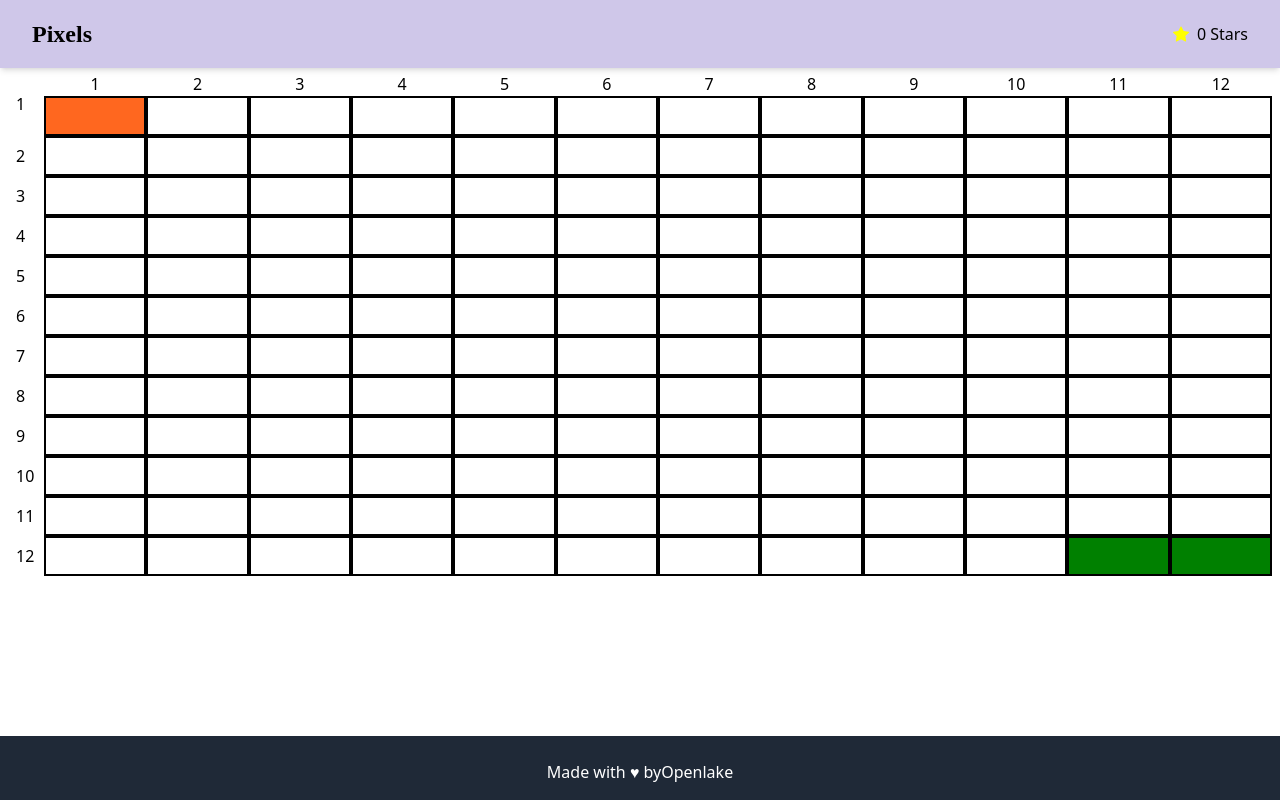
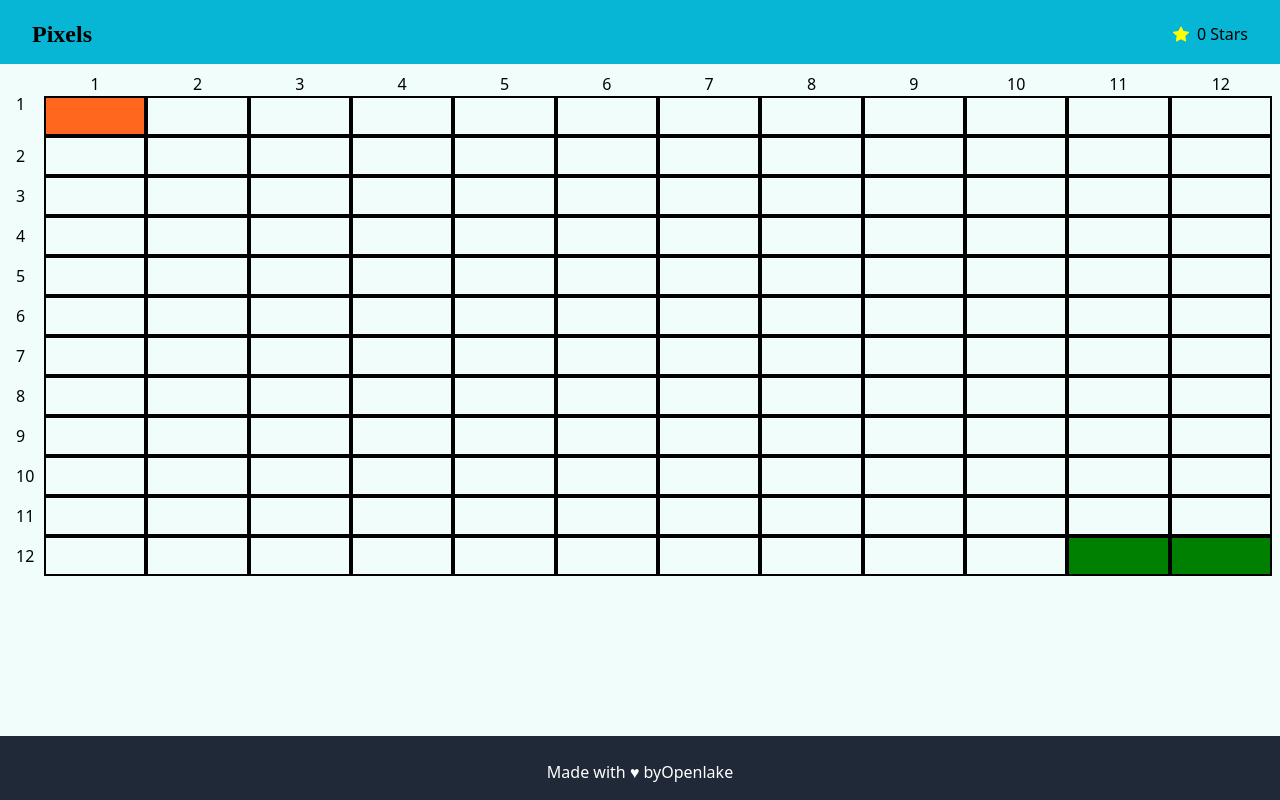
Before and after one commit to OpenLake/PixOss, a React (Vite) app: page / in a window 1280 px wide. Built offline with nearby package versions, Linux system fonts and the light colour scheme; no server answers; a web font is replaced by a local one.

Commit message:
changes in color coding

```diff
--- a/src/App.tsx
+++ b/src/App.tsx
@@ -8,7 +8,7 @@ function App() {
       <div className="navbar h-[4rem] w-screen">
         <Navbar />
       </div>
-      <div className="overflow-hidden h-[calc(100vh-8rem)]">
+      <div className="overflow-hidden h-[calc(100vh-8rem)] bg-teal-50		">
         <Grid />
       </div>
       <div className="footer h-[4rem]">
--- a/src/components/Navbar/Navbar.tsx
+++ b/src/components/Navbar/Navbar.tsx
@@ -19,7 +19,7 @@ function Navbar() {
     } catch (error) {}
   }, []);
   return (
-    <div className="flex justify-between items-center px-8 bg-[#CFC7E9] shadow-md py-4">
+    <div className="flex justify-between items-center px-8 bg-cyan-500	 shadow-md py-4">
       <div className="text-center">
         <span className="text-center text-[24px] font-semibold font-['Handjet']">
           Pixels
```
